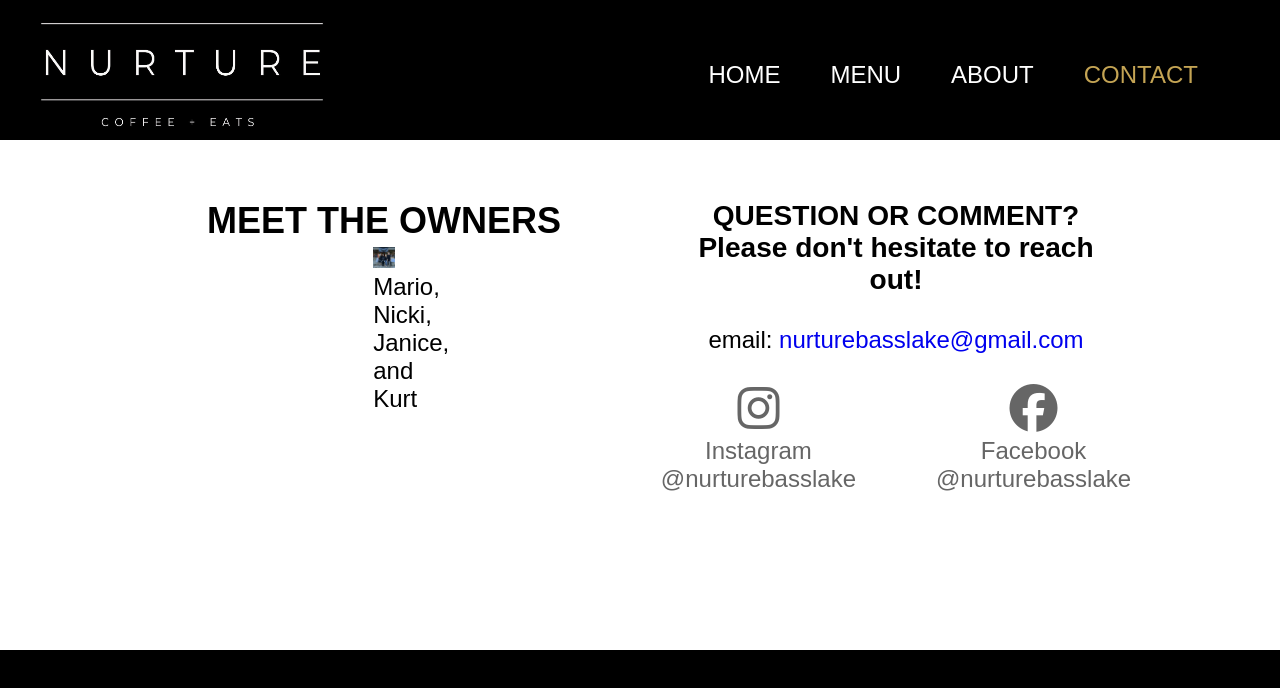
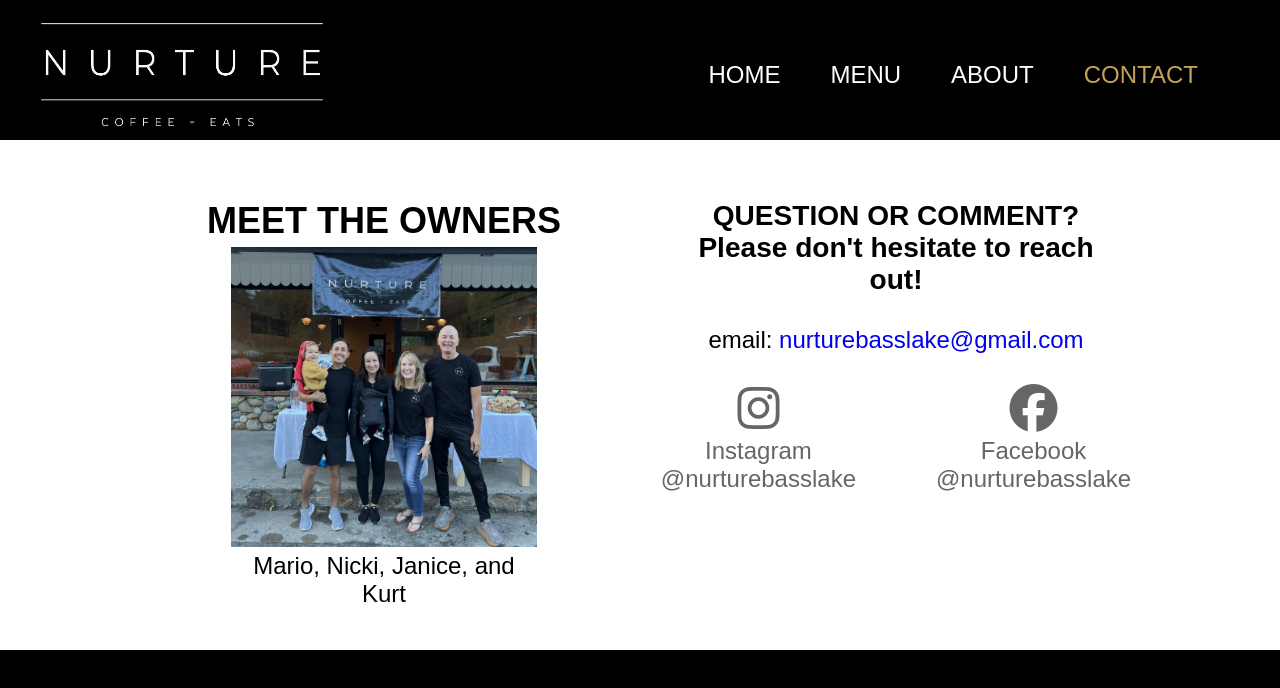
Before and after one commit to skwhit/nurture-bass-lake, a React (Create React App) app: page /contact in a window 1280 px wide. Shown: the top 688 px of the page. Built offline with nearby package versions, Linux system fonts and the light colour scheme; the HTML template or start-up script is replaced by a standard one; a web font is replaced by a local one.

Commit message:
adjusted image sizing

```diff
--- a/src/components/contact/Contact.css
+++ b/src/components/contact/Contact.css
@@ -80,7 +80,7 @@
 }
 
 .founder-image-container {
-  width: 7%;
+  width: 70%;
   padding: 5px;
   display: flex;
   flex-direction: column;
```
